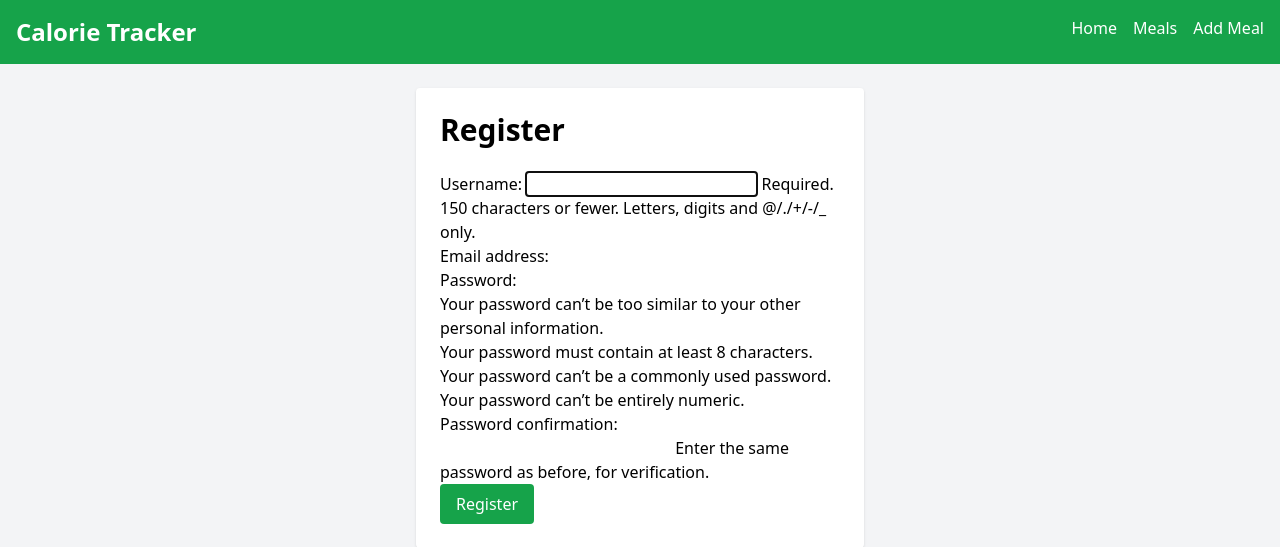
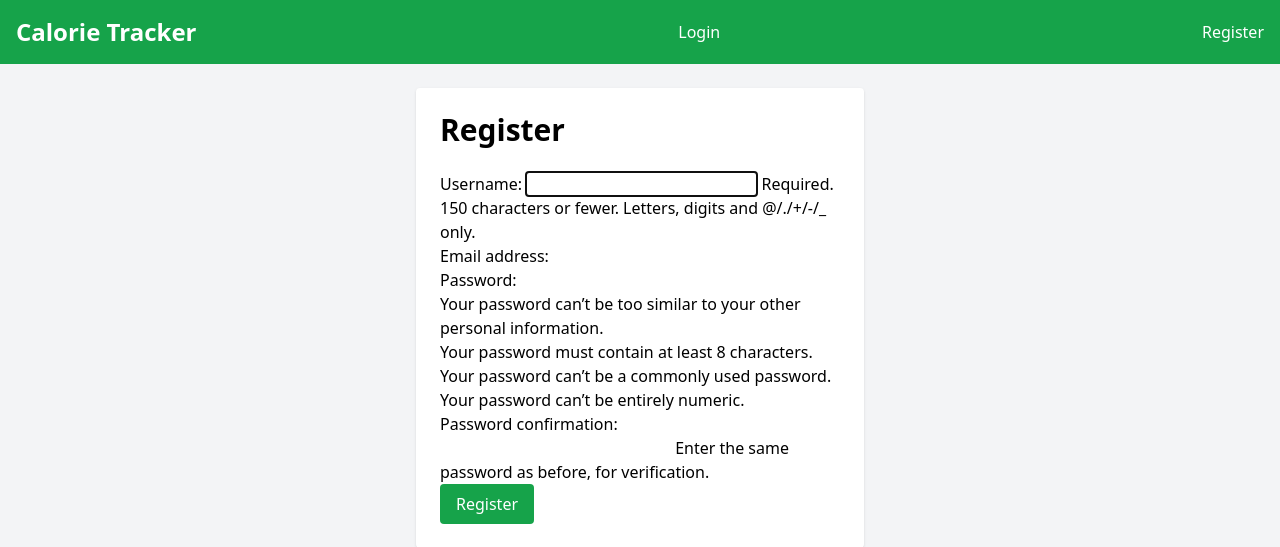
Before and after one commit to rojeshdahal/Calorie-Tracker, a Django app: page /accounts/register/ in a window 1280 px wide. Shown: the top 547 px of the page. Run offline with Django 5.2, Linux system fonts and the light colour scheme; some libraries are stand-ins or nearby versions.

Commit message:
minor fixes

```diff
--- a/accounts/views.py
+++ b/accounts/views.py
@@ -12,7 +12,11 @@ def register(request):
 
         if form.is_valid():
 
-            form.save()
+            entry = form.save(commit=False)
+
+            entry.user = request.user
+
+            entry.save()
 
             return redirect("login")
 
--- a/config/urls.py
+++ b/config/urls.py
@@ -27,4 +27,5 @@ urlpatterns = [
         "",
         include("meals.urls")
     ),
+    path("admin/", admin.site.urls),
 ]
--- a/meals/templates/meals/base.html
+++ b/meals/templates/meals/base.html
@@ -11,30 +11,41 @@
 <body class="bg-gray-100">
 
     <nav class="bg-green-600 text-white p-4">
-        <div class="container mx-auto flex justify-between">
+        <div class="container mx-auto flex justify-between items-center space-x-4">
             <h1 class="text-2xl font-bold">
                 Calorie Tracker
             </h1>
 
-    <ul class="flex gap-4">
-    <li>
-        <a href="/" class="hover:text-gray-200">
-            Home
-        </a>
-    </li>
+    {% if user.is_authenticated %}
 
-    <li>
-        <a href="/meals/" class="hover:text-gray-200">
-            Meals
-        </a>
-    </li>
+    <a href="{% url 'dashboard' %}">
+        Dashboard
+    </a>
 
-    <li>
-        <a href="/meals/add/" class="hover:text-gray-200">
-            Add Meal
-        </a>
-    </li>
-    </ul>
+    <a href="{% url 'meals_list' %}">
+        Meals
+    </a>
+
+    <a href="{% url 'add_meal' %}">
+        Add Meal
+    </a>
+
+    <form method="post" action="{% url 'logout' %}">
+        {% csrf_token %}
+        <button>Logout</button>
+    </form>
+
+{% else %}
+
+    <a href="{% url 'login' %}">
+        Login
+    </a>
+
+    <a href="{% url 'register' %}">
+        Register
+    </a>
+
+{% endif %}
         </div>
     </nav>
 
```
Also changed, not shown: db.sqlite3, meals/migrations/0001_initial.py.
